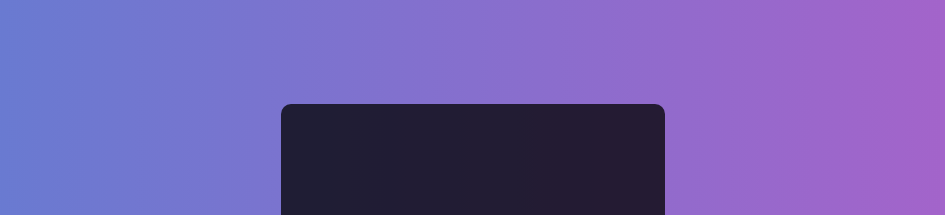
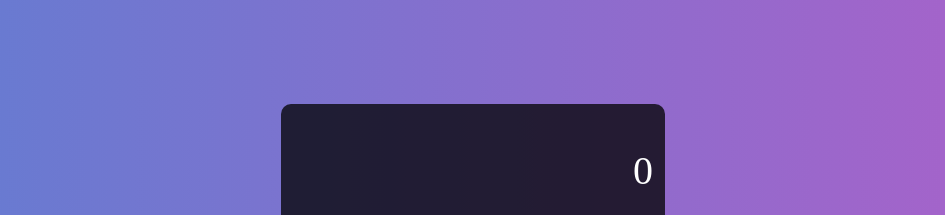
Before and after one commit to rajshah6/calculator-react, a React (Create React App) app: page / in a window 1280 px wide. Shown: the top 215 px of the page, without its empty margins (167-1112 px from the left). Built offline with nearby package versions, Linux system fonts and the light colour scheme.

Commit message:
display 0 on start

```diff
--- a/src/App.js
+++ b/src/App.js
@@ -133,7 +133,7 @@ function formatNumber(number) {
 function App() {
   const [{ currentOperand, previousOperand, operation }, dispatch] = useReducer(
     reducer,
-    {}
+    {currentOperand: "0"}
   );
 
   return (
```
